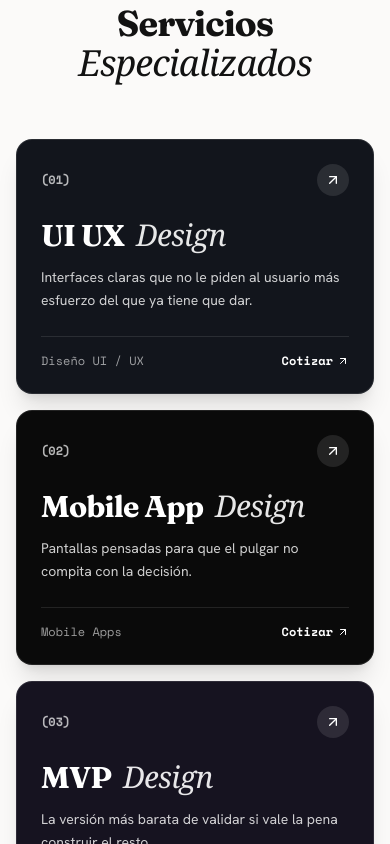
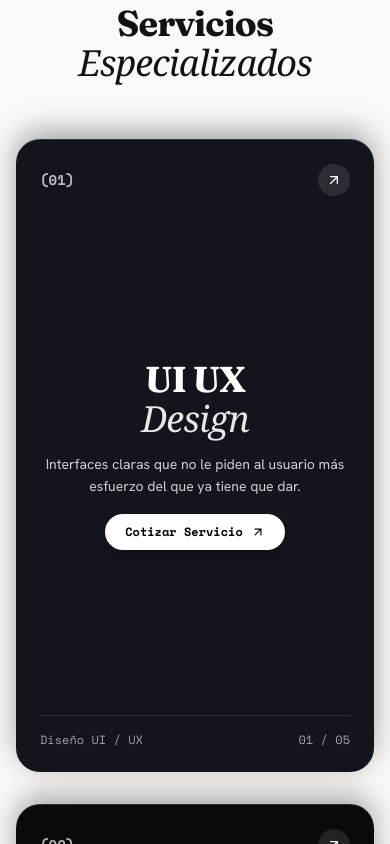
Before and after one commit to nadiaescobbb/tramastudio, a React (Vite) app: page / in a window 390 px wide. Shown: the part 4820-5664 px from the top of the page. Built offline with nearby package versions, Linux system fonts and the light colour scheme; the HTML template or start-up script is replaced by a standard one.

Commit message:
feat: implementa efecto sticky-stack en scroll para Servicios en vista mobile

```diff
--- a/src/components/ServicesStack.tsx
+++ b/src/components/ServicesStack.tsx
@@ -95,46 +95,58 @@ export function ServicesStack() {
         </h2>
       </div>
 
-      {/* Mobile Stack Layout (Visible on Mobile only: block md:hidden) */}
-      <div className="block md:hidden space-y-4 px-4 pb-12">
-        {services.map((service) => (
+      {/* Mobile Stacked Sticky Cards Layout (Visible on Mobile only: block md:hidden) */}
+      <div className="block md:hidden relative px-4 pb-20">
+        {services.map((service, index) => (
+          <div
+            key={`mobile-${service.number}`}
+            className={`sticky top-20 min-h-[75vh] w-full ${service.bgColor} ${service.textColor} rounded-3xl p-6 border-t border-white/15 shadow-[0_-8px_30px_rgba(0,0,0,0.35)] flex flex-col justify-between mb-8 overflow-hidden`}
+            style={{ zIndex: index + 1 }}
+          >
+            {/* Top Bar */}
+            <div className="flex items-center justify-between font-mono text-xs text-white/70">
+              <span className="font-bold text-sm">{service.number}</span>
               <a
-            key={`mobile-${service.number}`}
                 href={waLink(`Hola, quiero consultar sobre el servicio de ${service.category}.`)}
                 target="_blank"
                 rel="noopener noreferrer"
-            className={`block w-full ${service.bgColor} ${service.textColor} rounded-2xl p-6 border border-white/10 shadow-xl relative overflow-hidden group transition-transform active:scale-[0.98]`}
+                className="w-8 h-8 rounded-full bg-white/10 flex items-center justify-center active:bg-white/20 transition-colors"
               >
-            {/* Top Bar: Number & Arrow */}
-            <div className="flex items-center justify-between font-mono text-xs text-white/70 mb-5">
-              <span className="font-bold">{service.number}</span>
-              <div className="w-8 h-8 rounded-full bg-white/10 flex items-center justify-center group-hover:bg-white/20 transition-colors">
-                <ArrowUpRight className="w-4 h-4 text-white transition-transform group-hover:translate-x-0.5 group-hover:-translate-y-0.5" />
-              </div>
+                <ArrowUpRight className="w-4 h-4 text-white" />
+              </a>
             </div>
 
-            {/* Main Title */}
-            <h3 className="font-heading text-3xl font-bold tracking-tight text-white mb-3 leading-tight">
+            {/* Central Content */}
+            <div className="my-auto py-6 space-y-4 text-center">
+              <h3 className="font-heading text-4xl font-bold tracking-tight text-white leading-none">
                 {service.titleBold}
-              <span className="font-serif italic font-normal text-white/90 ml-1.5">
+                <span className="font-serif italic font-normal text-white/90 block mt-1">
                   {service.titleItalic}
                 </span>
               </h3>
 
               {/* Mobile Single-Line Copy */}
-            <p className="text-white/80 font-sans text-sm leading-relaxed mb-6">
+              <p className="text-white/80 font-sans text-sm md:text-base max-w-xs mx-auto leading-relaxed">
                 {service.mobileDescription}
               </p>
 
-            {/* Footer Bar */}
+              <a
+                href={waLink(`Hola, quiero cotizar ${service.category}.`)}
+                target="_blank"
+                rel="noopener noreferrer"
+                className="inline-flex items-center gap-2 bg-white text-black px-5 py-2.5 rounded-full font-mono text-xs font-bold shadow-lg mt-4 active:scale-95 transition-transform"
+              >
+                <span>Cotizar Servicio</span>
+                <ArrowUpRight className="w-3.5 h-3.5" />
+              </a>
+            </div>
+
+            {/* Bottom Counter Bar */}
             <div className="flex items-center justify-between pt-4 border-t border-white/10 font-mono text-xs text-white/60">
               <span>{service.category}</span>
-              <span className="text-white font-semibold flex items-center gap-1 group-hover:underline">
-                <span>Cotizar</span>
-                <ArrowUpRight className="w-3 h-3" />
-              </span>
+              <span>0{index + 1} / 0{services.length}</span>
             </div>
-          </a>
+          </div>
         ))}
       </div>
 
```
Lines whose indentation alone changed are shown as unchanged.
